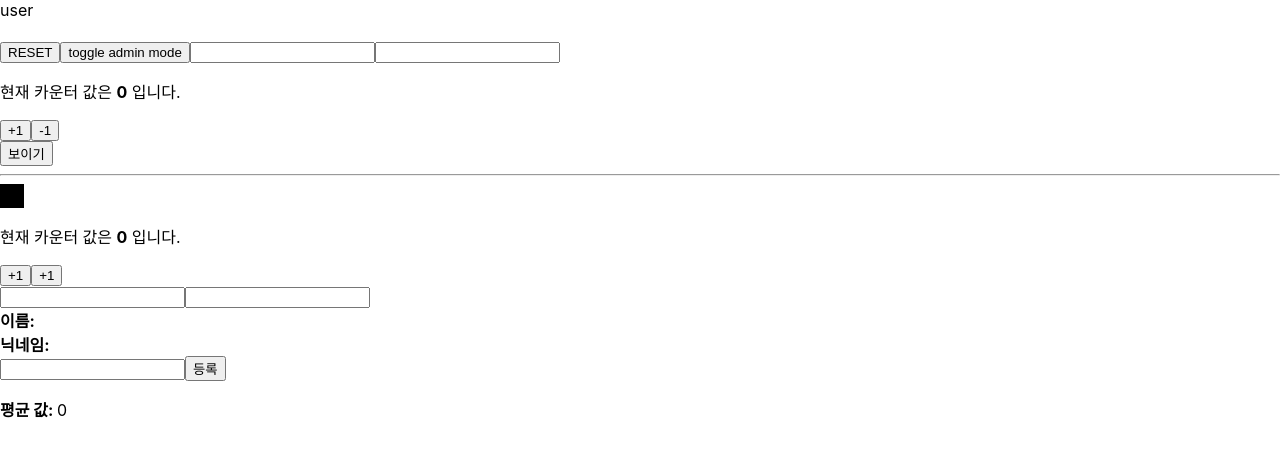
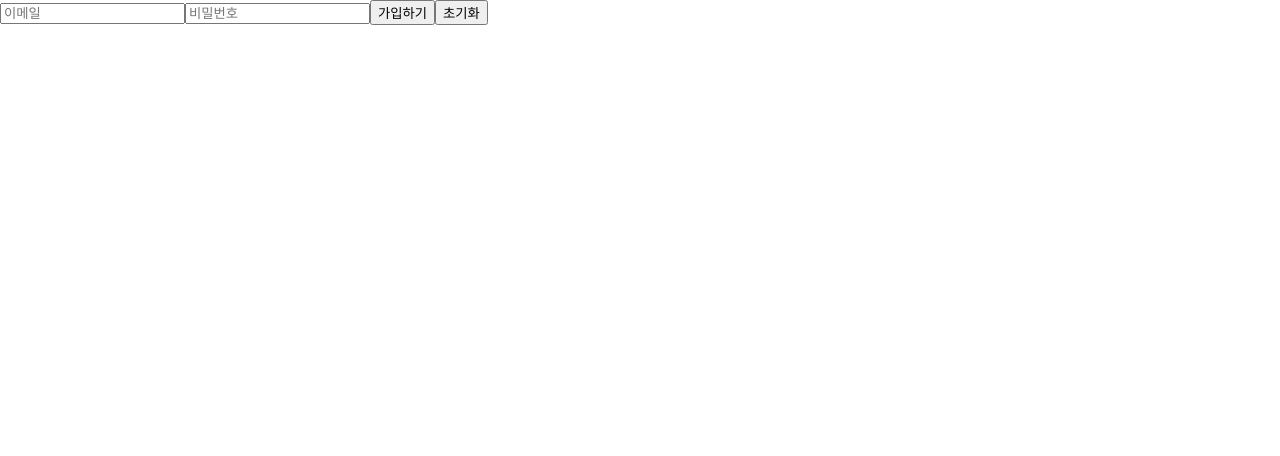
Before and after one commit to StellaKim1230/react-hooks-tutorial, a React (Create React App) app: page / in a window 1280 px wide. Shown: the top 456 px of the page. Built offline with nearby package versions, Linux system fonts and the light colour scheme.

Commit message:
react 공부중.

```diff
--- a/src/App.js
+++ b/src/App.js
@@ -1,19 +1,21 @@
 import React, { useState } from 'react';
-import Counter from './components/Counter'
-import Info from './components/Info'
-import ContextSample from './components/ContextSample'
-import CounterUseReducer from './components/CounterUseReducer'
-import InfoUserReducer from './components/InfoUserReducer'
-import Average from './components/Average'
-import User from './components/User'
+// import Counter from './components/Counter'
+// import Info from './components/Info'
+// import ContextSample from './components/ContextSample'
+// import CounterUseReducer from './components/CounterUseReducer'
+// import InfoUserReducer from './components/InfoUserReducer'
+// import Average from './components/Average'
+// import User from './components/User'
+import JoinForm from './components/JoinForm'
 import './App.css';
 
 function App() {
-  const [visible, setVisible] = useState(false)
+  // const [visible, setVisible] = useState(false)
 
   return (
     <>
-    <User/>
+      <JoinForm/>
+      {/* <User/>
       <Counter />
       <button
         onClick={() => {
@@ -27,7 +29,7 @@ function App() {
       <ContextSample />
       <CounterUseReducer />
       <InfoUserReducer />
-      <Average />
+      <Average /> */}
     </>
   );
 }
--- /dev/null
+++ b/src/components/Input.js
@@ -0,0 +1,31 @@
+import React, { Component } from 'react'
+
+class Input extends Component {
+  renderCount = 0;
+  state = {
+    value: '',
+  }
+
+  render() {
+    const { type, placeholder } = this.props
+    const { value } = this.state
+    console.log(placeholder, 'Rendered', + this.renderCount)
+
+    return (
+      <input
+        type={type}
+        placeholder={placeholder}
+        value={value}
+        onChange={this.handleChange}
+      />
+    )
+  }
+
+  handleChange = ({ target: { value } }) => {
+    this.setState({ value }, () => {
+      this.props.onChange(this.state.value)
+    })
+  }
+}
+
+export default Input
--- /dev/null
+++ b/src/components/JoinForm.js
@@ -0,0 +1,66 @@
+import React, { Component } from 'react'
+
+import Input from './Input'
+
+class JoinForm extends Component {
+  email = ''
+  password = ''
+  state = {
+    reset: 0
+  }
+
+  render () {
+    const { reset } = this.state
+    console.log('render')
+
+    return (
+      <form onSubmit={this.handleSubmit}>
+        <Input
+          key={reset + 'email'}
+          type="email"
+          placeholder="이메일"
+          onChange={this.handleChangeEmail}
+        />
+        <Input
+          key={reset + 'password'}
+          type="password"
+          placeholder="비밀번호"
+          onChange={this.handleChangePassword}
+        />
+        <button
+          type="submit"
+        >
+          가입하기
+        </button>
+        <button
+          type="button"
+          onClick={this.handleReset}
+        >
+          초기화
+        </button>
+      </form>
+    )
+  }
+
+  handleChangeEmail = (value) => {
+    this.email = value
+  }
+
+  handleChangePassword = (value) => {
+    this.password = value
+  }
+
+  handleSubmit = () => {
+    console.log(this.state.email, this.state.password)
+  }
+
+  handleReset = () => {
+    this.email = ''
+    this.password = ''
+    this.setState({
+      reset: this.state.reset + 1
+    })
+  }
+}
+
+export default JoinForm
```
Also changed, not shown: 1 other file (tests, documents, lock files or other folders).
